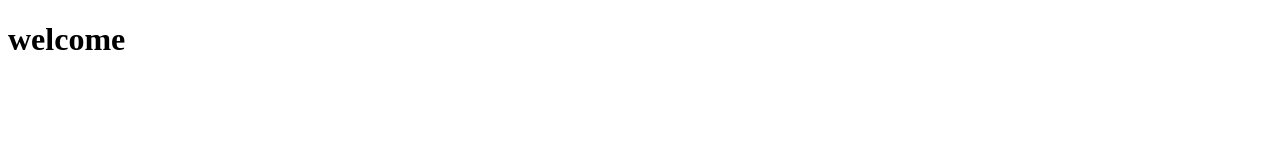
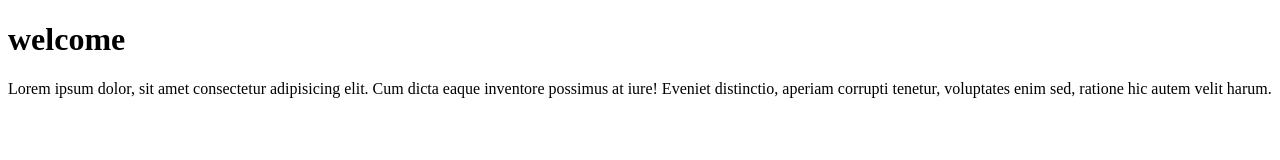
Before and after one commit to TheOmkar12/1st-Demo, a plain HTML site: page index.html in a window 1280 px wide. Drawn offline with Linux system fonts and the light colour scheme.

Commit message:
index 1.1

```diff
--- a/index.html
+++ b/index.html
@@ -1,11 +1,16 @@
 <!DOCTYPE html>
 <html lang="en">
+
 <head>
     <meta charset="UTF-8">
     <meta name="viewport" content="width=device-width, initial-scale=1.0">
     <title>My Project</title>
 </head>
+
 <body>
     <h1>welcome</h1>
+    <p>Lorem ipsum dolor, sit amet consectetur adipisicing elit. Cum dicta eaque inventore possimus at iure! Eveniet
+        distinctio, aperiam corrupti tenetur, voluptates enim sed, ratione hic autem velit harum.</p>
 </body>
+
 </html>
```
